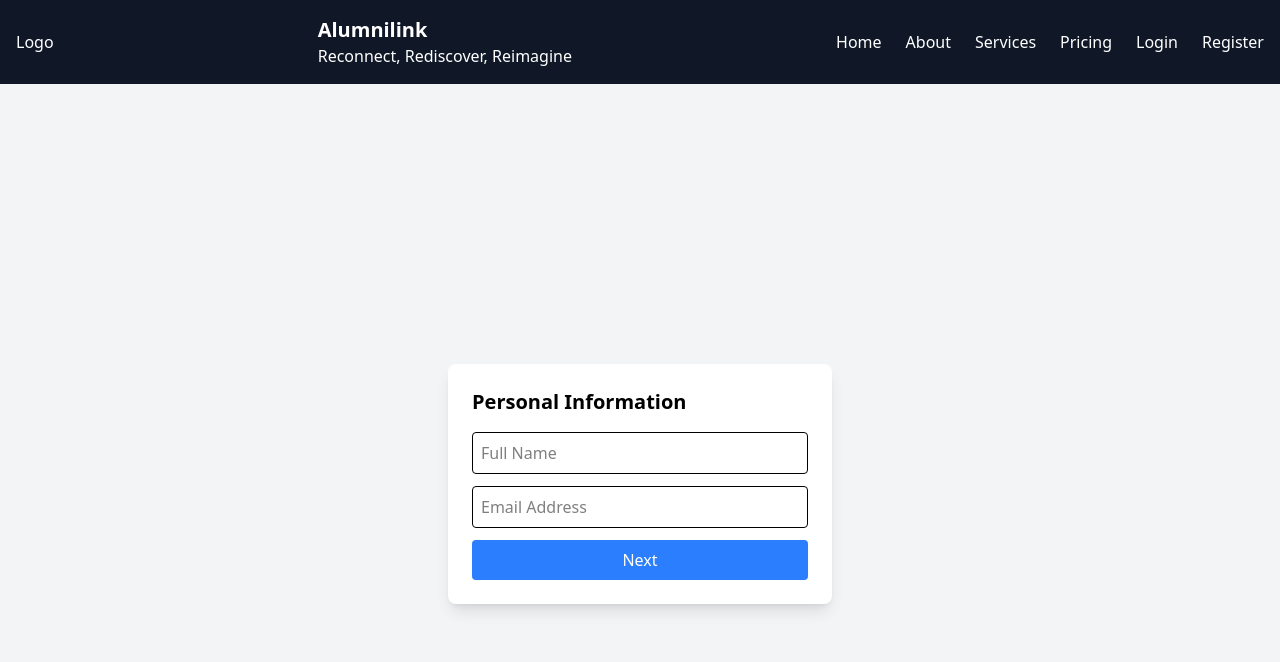
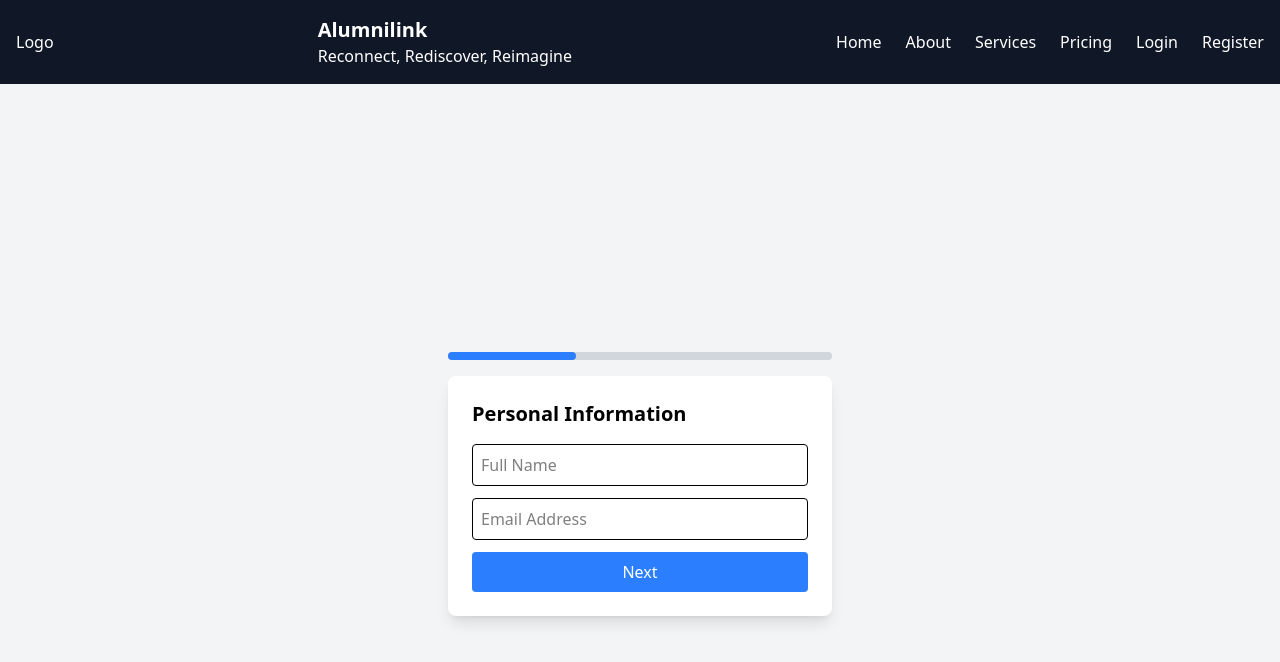
Before and after one commit to blank122/alumni-link-frontend, a React (Vite) app: page /register in a window 1280 px wide. Shown: the top 662 px of the page. Built offline with nearby package versions, Linux system fonts and the light colour scheme.

Commit message:
added progress bar

```diff
--- a/package.json
+++ b/package.json
@@ -12,6 +12,7 @@
   "dependencies": {
     "@tailwindcss/vite": "^4.0.2",
     "axios": "^1.7.9",
+    "framer-motion": "^12.4.3",
     "prop-types": "^15.8.1",
     "react": "^18.3.1",
     "react-dom": "^18.3.1",
@@ -22,7 +23,7 @@
     "@eslint/js": "^9.17.0",
     "@types/react": "^18.3.18",
     "@types/react-dom": "^18.3.5",
-    "@vitejs/plugin-react": "^4.3.4",
+    "@vitejs/plugin-react": "^1.3.2",
     "autoprefixer": "^10.4.20",
     "eslint": "^9.17.0",
     "eslint-plugin-react": "^7.37.2",
--- a/src/pages/Register.jsx
+++ b/src/pages/Register.jsx
@@ -1,7 +1,24 @@
 /* eslint-disable react/prop-types */
 import { useState } from "react";
 import Navbar from "../components/layouts/Navbar";
+import { motion } from "framer-motion";
 
+// 📌 Progress Bar Component
+const ProgressBar = ({ step }) => {
+    const progress = (step / 3) * 100; // 3 Steps → Convert to %
+    return (
+        <div className="w-96 mx-auto mb-4">
+            <div className="h-2 bg-gray-300 rounded-full">
+                <motion.div
+                    className="h-2 bg-blue-500 rounded-full"
+                    initial={{ width: 0 }}
+                    animate={{ width: `${progress}%` }}
+                    transition={{ duration: 0.5 }}
+                />
+            </div>
+        </div>
+    );
+};
 // 📌 Step 1: Personal Information
 const PersonalInfoStep = ({ userData, handleChange, nextStep }) => (
     <div className="p-6 bg-white rounded-lg shadow-lg w-96 mx-auto">
@@ -123,7 +140,8 @@ const MultiStepForm = () => {
     return (
         <div>
             <Navbar />
-            <div className="flex justify-center items-center h-screen bg-gray-100">
+            <div className="flex flex-col justify-center items-center h-screen bg-gray-100">
+                <ProgressBar step={step} />
                 {step === 1 && <PersonalInfoStep userData={userData} handleChange={handleChange} nextStep={nextStep} />}
                 {step === 2 && <AddressInfoStep userData={userData} handleChange={handleChange} nextStep={nextStep} prevStep={prevStep} />}
                 {step === 3 && <AccountInfoStep userData={userData} handleChange={handleChange} prevStep={prevStep} handleSubmit={handleSubmit} />}
```
Also changed, not shown: 1 other file (tests, documents, lock files or other folders).
